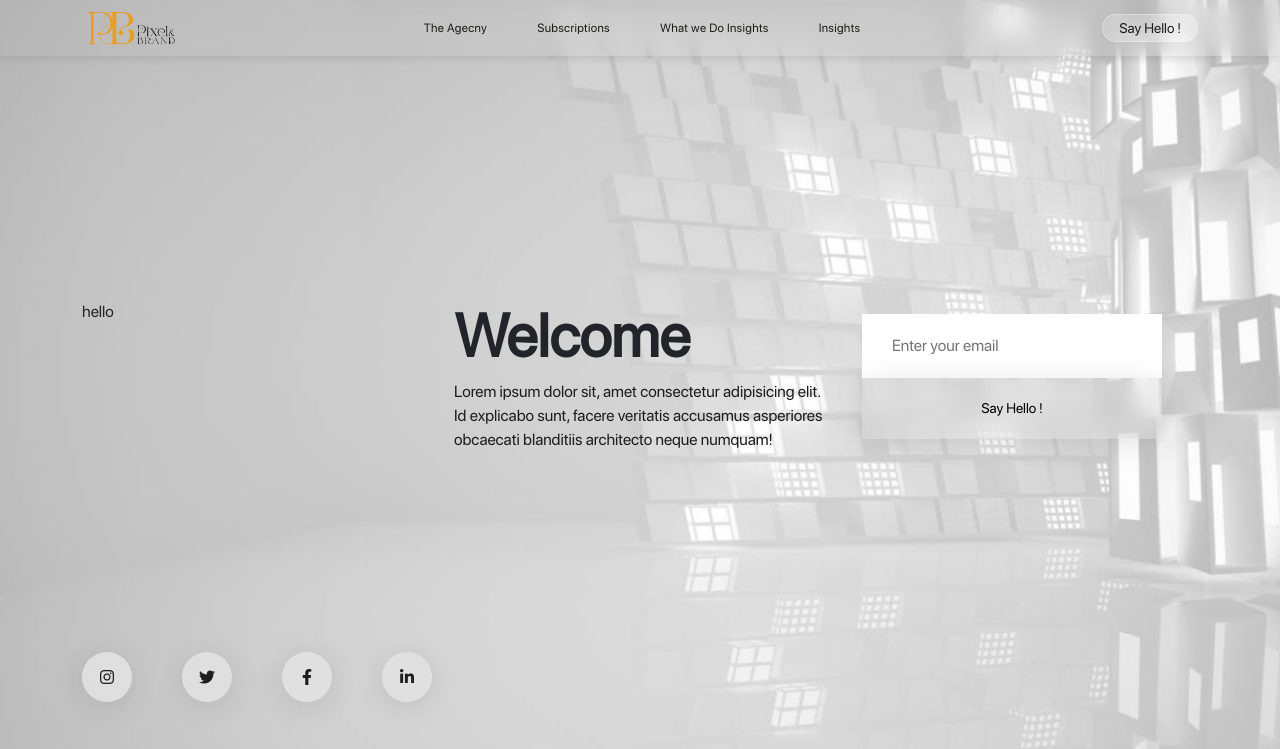
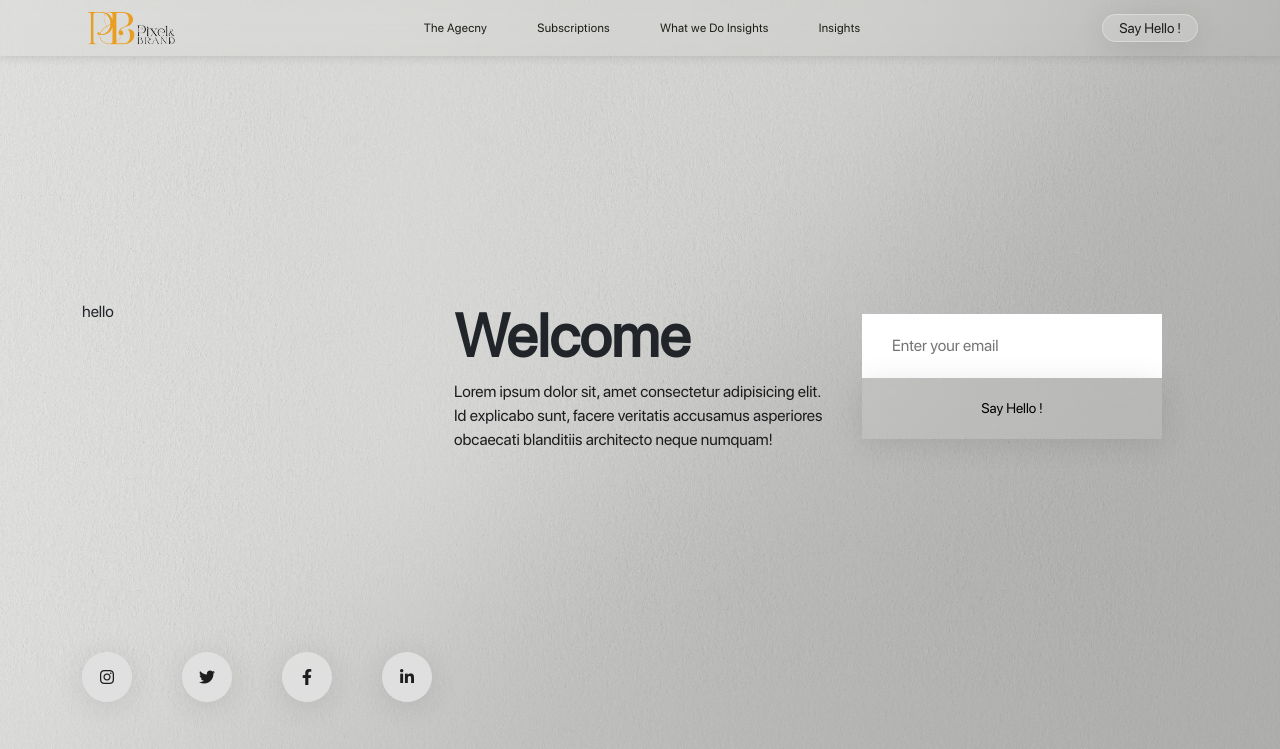
Before and after one commit to arunchandhu/pixelandbrand-v1, a plain HTML site: page index.html in a window 1280 px wide. Shown: the top 749 px of the page. Drawn offline with nearby package versions, Linux system fonts and the light colour scheme.

Commit message:
display banner

```diff
--- a/assets/css/style.css
+++ b/assets/css/style.css
@@ -292,7 +292,7 @@ section {
 #home {
   width: 100%;
   height: 100%;
-  background: url("../images/display-6.jpg") no-repeat center;
+  background: url("../images/display-1.jpg") no-repeat center;
   background-size: cover;
   box-shadow: 0 4px 30px rgba(0, 0, 0, 0.1);
   overflow: hidden;
```
